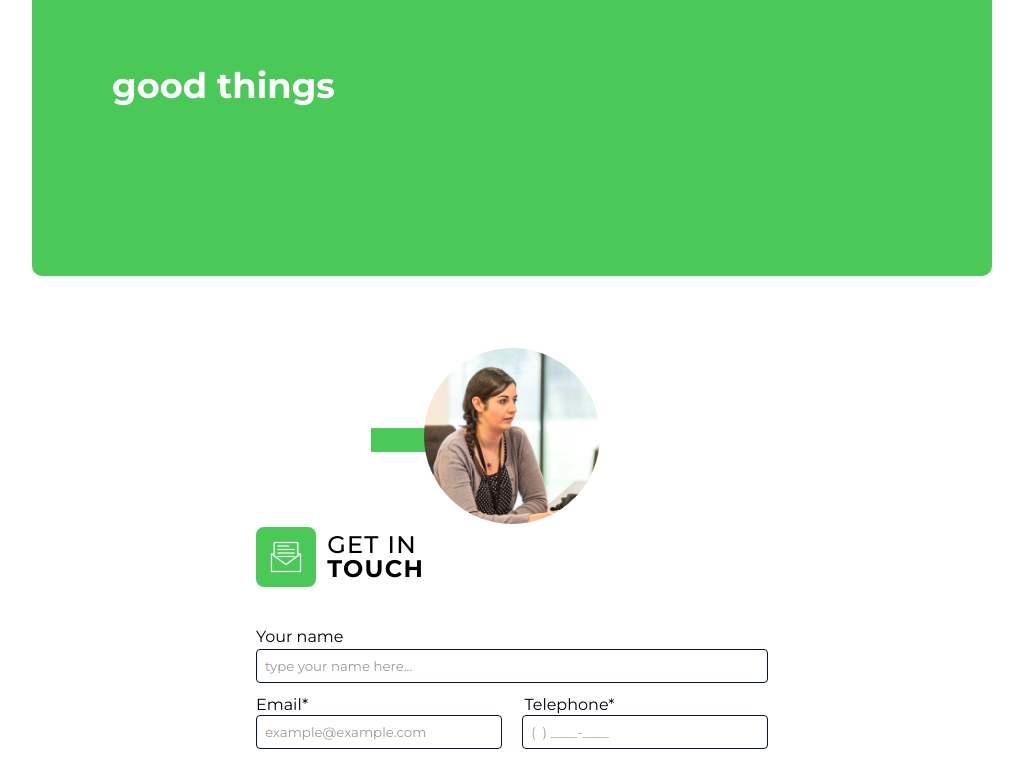
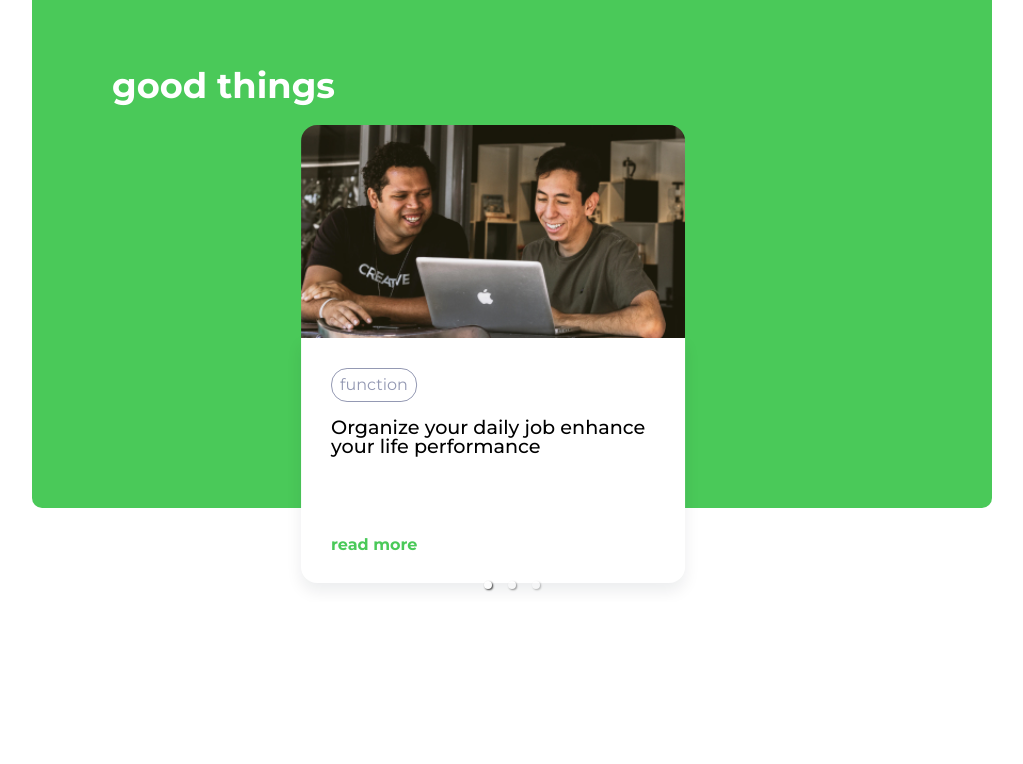
Before and after one commit to thipereira02/coopers_front, a React (Create React App) app: page / in a window 1280 px wide. Shown: the part 1544-2308 px from the top of the page, without its empty margins (128-1151 px from the left). Built offline with nearby package versions, Linux system fonts and the light colour scheme.

Commit message:
adding carousel

```diff
--- a/package.json
+++ b/package.json
@@ -15,6 +15,7 @@
     "react-beautiful-dnd": "^13.1.1",
     "react-dom": "^18.2.0",
     "react-icons": "^4.6.0",
+    "react-responsive-carousel": "^3.2.23",
     "react-scripts": "5.0.1",
     "react-toastify": "^9.1.1",
     "styled-components": "^5.3.6",
--- a/src/components/Contact.tsx
+++ b/src/components/Contact.tsx
@@ -21,6 +21,7 @@ const Content = styled.div`
     flex-direction: column;
     align-items: center;
     padding: 0 2rem;
+    margin-top: 13rem;
 
     div{
         position: relative;
@@ -33,6 +34,7 @@ const Content = styled.div`
 
     @media (min-width: 768px){
         padding: 0 20%;
+        margin-top: 12rem;
 
         img{
             height: 11rem;
@@ -41,6 +43,7 @@ const Content = styled.div`
 
     @media (min-width: 1024px){
         padding: 0 30%;
+        margin-top: 17rem;
     }
 `;
 
--- a/src/components/ExampleTasks.tsx
+++ b/src/components/ExampleTasks.tsx
@@ -22,13 +22,11 @@ export function TodoExample() {
 				<a>add</a>
 			</div>
 			{toDoExample.map((item, index) => (
-				<>
 				<div key={index}>
 					<EmptyCircle />
 					<p>{item}</p>
 					<a>delete</a>
 				</div>
-				</>
 			))}
 		</Tasks>
 	);
@@ -46,13 +44,11 @@ export function DoneExample() {
 	return(
 		<Tasks>
 			{doneExamples.map((item, index) => (
-				<>
 				<div key={index}>
 					<CircleFill />
 					<p>{item}</p>
 					<a>delete</a>
 				</div>
-				</>
 			))}
 		</Tasks>
 	);
--- a/src/components/GoodThing.tsx
+++ b/src/components/GoodThing.tsx
@@ -1,11 +1,61 @@
 import React from "react";
 import styled from "styled-components";
+import "react-responsive-carousel/lib/styles/carousel.min.css"; // requires a loader
+import { Carousel } from "react-responsive-carousel";
+
+import img1 from "../assets/bitmap.jpg";
+import img2 from "../assets/bitmap (1).jpg";
+import img3 from "../assets/bitmap (2).jpg";
 
 export default function GoodThing() {
+	const card = [
+		{
+			id: 1,
+			title: "function",
+			description: "Organize your daily job enhance your life performance",
+			action: "read more",
+			image: img1
+		},
+		{
+			id: 2,
+			title: "function",
+			description: "Mark one activity as done makes your brain understands the power of doing.",
+			action: "read more",
+			image: img2
+		},
+		{
+			id: 3,
+			title: "function",
+			description: "Careful with missunderstanding the difference between a list of things and a list of desires.",
+			action: "read more",
+			image: img3
+		}
+	];
+
 	return(
 		<Content>
 			<Background>
 				<h1>good things</h1>
+				<Carousel
+					showArrows={false}
+					showThumbs={false}
+					showStatus={false}
+					autoPlay={true}
+					infiniteLoop={true}
+					interval={6000}
+					transitionTime={1000}
+				>
+					{card.map((item) => (
+						<Card key={item.id}>
+							<img src={item.image} alt={item.description} />
+							<Text>
+								<Title>{item.title}</Title>
+								<Description>{item.description}</Description>
+								<Button>{item.action}</Button>
+							</Text>
+						</Card>
+					))}
+				</Carousel>
 			</Background>
 		</Content>
 	);
@@ -40,9 +90,78 @@ const Background = styled.div`
 
     @media(min-width: 768px) {
         padding-top: 5rem;
+        height: 25rem;
 
         h1{
             padding-left: 5rem;
         }
     }
+
+    @media(min-width: 1024px) {
+        height: 32.5rem;
+    }
 `;
+
+const Card = styled.div`
+    width: 60%;
+    margin: 0 auto;
+
+    img{
+        border-radius: 1rem 1rem 0 0;
+    }
+
+    @media(min-width: 768px) {
+        width: 40%;
+        max-height: 50rem;
+    }
+`;
+
+const Text = styled.div`
+    background-color: #FFF;
+    padding: 1.2rem;
+    border-radius: 0 0 1rem 1rem;
+    display: flex;
+    flex-direction: column;
+    align-items: flex-start;
+    box-shadow: 0px 8px 16px rgba(6, 21, 43, 0.08);
+
+    @media(min-width: 1024px) {
+        padding: 1.875rem;
+    }
+`;
+
+const Title = styled.div`
+    font-size: 0.8rem;
+    border: 1px solid #9499B3;;
+    border-radius: 1rem;
+    color: #9499B3;
+    padding: 0.5rem;
+    margin-bottom: 1rem;
+
+    @media(min-width: 1024px) {
+        font-size: 1rem;
+    }
+`;
+
+const Description = styled.p`
+    font-size: 1rem;
+    font-weight: 500;
+    text-align: left;
+    margin-bottom: 3rem;
+
+    @media(min-width: 1024px) {
+        font-size: 1.2rem;
+        margin-bottom: 5rem;
+    }
+`;
+
+const Button = styled.h2`
+    font-size: 0.8rem;
+    font-weight: 700;
+    color: #4AC959;
+    cursor: pointer;
+
+    @media(min-width: 1024px) {
+        font-size: 1rem;
+    }
+`;
--- a/src/components/UserTasks.tsx
+++ b/src/components/UserTasks.tsx
@@ -191,14 +191,6 @@ const TextEditable = styled.input`
 	font-size: 1rem;
 	line-height: 1.2rem;
 
-	::placeholder {
-		color: #000;
-	}
-
-	:focus::placeholder {
-		color: transparent;
-	}
-
 	@media(min-width: 1024px){
 		font-size: 1.2rem;
 		line-height: 1.5rem;
```
Also changed, not shown: 1 other file (tests, documents, lock files or other folders). Lines whose indentation alone changed are shown as unchanged.
